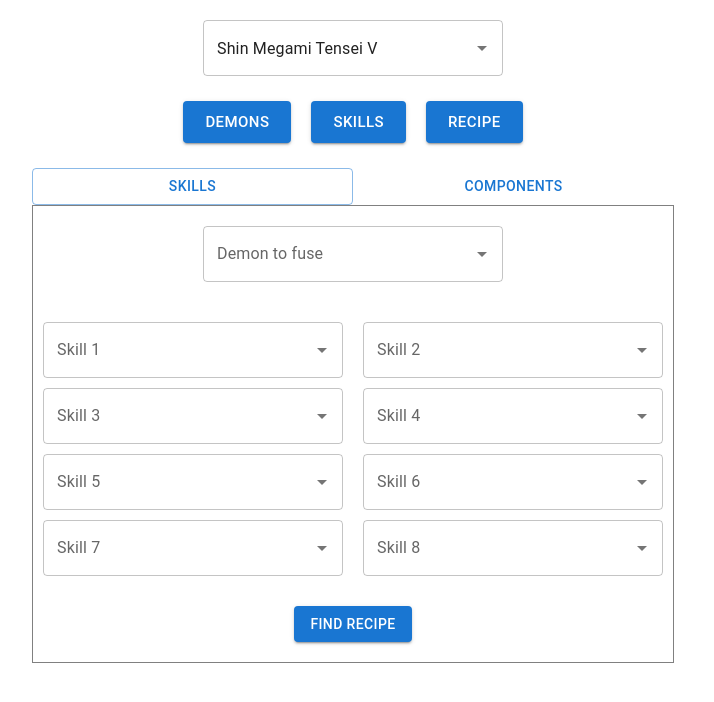
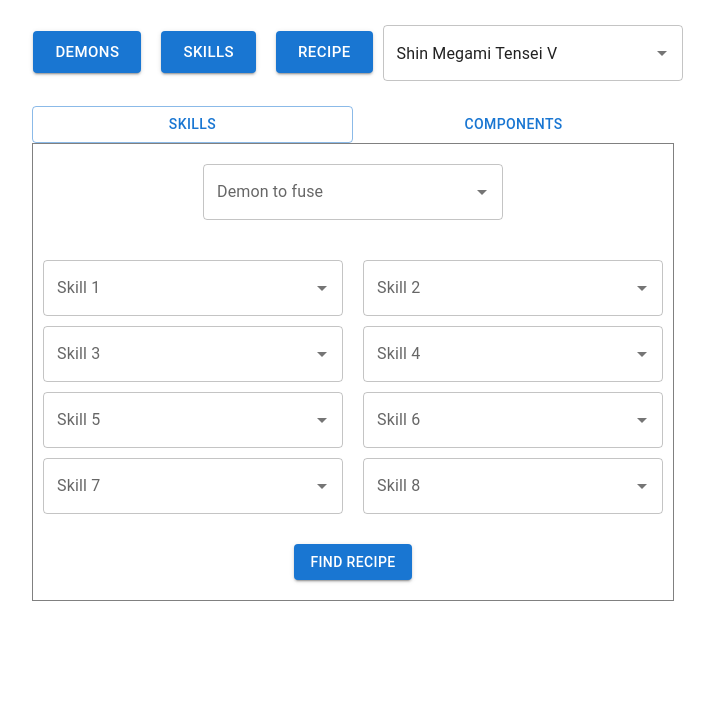
Before and after one commit to Achamoth/smt-calculator, a React (Create React App) app: page /smt-calculator/recipe in a window 1280 px wide. Shown: the top 702 px of the page, without its empty margins (287-1001 px from the left). Built offline with nearby package versions, Linux system fonts and the light colour scheme.

Commit message:
Couple nav bar and game selection

```diff
--- a/src/App.tsx
+++ b/src/App.tsx
@@ -1,27 +1,28 @@
 import { BrowserRouter as Router, Routes, Route } from "react-router-dom";
 import { loadGameData, supportedGames, Game } from "./utils/load_data";
-import { GameSelector } from "./GameSelector";
 import { DemonTable } from "./DemonTable";
 import { DemonDetails } from "./DemonDetails";
 import { Skills } from "./Skills";
 import { FusionRecipe } from "./FusionRecipe/FusionRecipe";
 import { SkillDetails } from "./SkillDetails";
 import { useState } from "react";
+import { NavBar } from "./NavBar";
 
 function App() {
   let [game, setGame] = useState(Game.SMT_V);
   let games = supportedGames();
   let { fusionData, skillList, skillDetails, attributes, resistances } =
     loadGameData(game);
+  let gameSelectorData = {
+    games: games,
+    selectedGame: game,
+    onGameSelectionChanged: setGame,
+  };
 
   return (
-    <div>
-      <GameSelector
-        games={games}
-        selectedGame={game}
-        onGameSelectionChanged={setGame}
-      />
-      <Router basename={"/smt-calculator"}>
+    <Router basename={"/smt-calculator"}>
+      <div>
+        <NavBar gameSelectionProps={gameSelectorData} />
         <Routes>
           <Route
             path="/"
@@ -49,8 +50,8 @@
             element={<DemonDetails fusionData={fusionData} />}
           />
         </Routes>
-      </Router>
-    </div>
+      </div>
+    </Router>
   );
 }
 
--- a/src/DemonDetails.tsx
+++ b/src/DemonDetails.tsx
@@ -1,6 +1,5 @@
 import { useParams, Link } from "react-router-dom";
 import { FusionData } from "./utils/types";
-import { NavBar } from "./NavBar";
 import styles from "./DemonDetails.module.css";
 import { DemonFusions } from "./DemonFusions";
 
@@ -16,7 +15,6 @@
 
   return (
     <div>
-      <NavBar />
       <div className={styles.demonDetailsContents}>
         <div className={styles.demon}>
           <h1>{`LV${demon.level} ${demon.race} ${demon.name}`}</h1>
--- a/src/DemonTable.tsx
+++ b/src/DemonTable.tsx
@@ -7,7 +7,6 @@
   compareDemons,
   demonResist,
 } from "./utils/demon_utils";
-import { NavBar } from "./NavBar";
 import styles from "./DemonTable.module.css";
 import globalStyles from "./globals.module.css";
 
@@ -51,8 +50,6 @@
   let resistances: number[] = props.resistances;
 
   return (
-    <div>
-      <NavBar />
     <div className={globalStyles.centeredContainer}>
       <div className={globalStyles.blockContainerFullWidth}>
         <div className={styles.partialWidthContainer}>
@@ -103,6 +100,5 @@
         </table>
       </div>
     </div>
-    </div>
   );
 }
--- a/src/FusionRecipe/FusionRecipe.tsx
+++ b/src/FusionRecipe/FusionRecipe.tsx
@@ -3,7 +3,6 @@
 import { FusionData, SkillDemonMap } from "../utils/types";
 import { FusionRecipeSkillFinder } from "./FusionRecipeSkillFinder";
 import { FusionRecipeComponentFinder } from "./FusionRecipeComponentFinder";
-import { NavBar } from "../NavBar";
 import styles from "./FusionRecipe.module.css";
 
 enum CalculationType {
@@ -27,8 +26,6 @@
   let [calculationType, setCalculationType] = useState(CalculationType.SKILLS);
 
   return (
-    <div>
-      <NavBar />
     <div className={styles.recipeFinderContainer}>
       <Button
         className={styles.toggleRecipeType}
@@ -39,10 +36,7 @@
       </Button>
       <Button
         className={styles.toggleRecipeType}
-          variant={buttonOutlineType(
-            CalculationType.COMPONENTS,
-            calculationType
-          )}
+        variant={buttonOutlineType(CalculationType.COMPONENTS, calculationType)}
         onClick={(e) => setCalculationType(CalculationType.COMPONENTS)}
       >
         Components
@@ -59,6 +53,5 @@
         )}
       </div>
     </div>
-    </div>
   );
 }
--- a/src/GameSelector.tsx
+++ b/src/GameSelector.tsx
@@ -1,13 +1,12 @@
 import { Autocomplete, TextField } from "@mui/material";
 import { Game } from "./utils/load_data";
-import styles from "./GameSelector.module.css";
 
 type GameSelection = {
   label: string;
   game: Game;
 };
 
-interface GameSelectionProps {
+export interface GameSelectionProps {
   games: Game[];
   selectedGame: Game;
   onGameSelectionChanged: (g: Game) => void;
@@ -19,7 +18,6 @@
   });
 
   return (
-    <div className={styles.centeredContainer}>
     <Autocomplete
       value={{
         label: props.selectedGame.valueOf(),
@@ -37,6 +35,5 @@
       }
       disableClearable={true}
     />
-    </div>
   );
 }
--- a/src/NavBar.module.css
+++ b/src/NavBar.module.css
@@ -1,7 +1,8 @@
 .button {
-    margin: 0px 10px;
+  margin: 6px 10px;
 }
 
 .navBar {
-    margin: 5px;
+  margin: 5px;
+  display: flex;
 }
--- a/src/NavBar.tsx
+++ b/src/NavBar.tsx
@@ -1,9 +1,14 @@
 import { Link } from "react-router-dom";
 import { Button } from "@mui/material";
+import { GameSelector, GameSelectionProps } from "./GameSelector";
 import styles from "./NavBar.module.css";
 import globalStyles from "./globals.module.css";
 
-export function NavBar() {
+interface NavBarProps {
+  gameSelectionProps: GameSelectionProps;
+}
+
+export function NavBar(props: NavBarProps) {
   return (
     <div className={globalStyles.centeredContainer}>
       <div className={styles.navBar}>
@@ -22,6 +27,7 @@
             Recipe
           </Button>
         </Link>
+        <GameSelector {...props.gameSelectionProps} />
       </div>
     </div>
   );
--- a/src/SkillDetails.tsx
+++ b/src/SkillDetails.tsx
@@ -1,6 +1,5 @@
 import { useParams } from "react-router-dom";
 import { SkillDefinition } from "./utils/types";
-import { NavBar } from "./NavBar";
 import styles from "./SkillDetails.module.css";
 import globalStyles from "./globals.module.css";
 
@@ -13,8 +12,6 @@
   let skill = props.skills.find((s) => s.name.toLowerCase() === name)!;
 
   return (
-    <div>
-      <NavBar />
     <div className={globalStyles.centeredContainerNoMargin}>
       <div className={styles.skillDetailContents}>
         <div className={globalStyles.centeredContainerNoMargin}>
@@ -38,6 +35,5 @@
         </table>
       </div>
     </div>
-    </div>
   );
 }
--- a/src/Skills.tsx
+++ b/src/Skills.tsx
@@ -2,7 +2,6 @@
 import { useState } from "react";
 import { TextField } from "@mui/material";
 import { DemonSkillUnlock, SkillDemonMap } from "./utils/types";
-import { NavBar } from "./NavBar";
 import styles from "./Skills.module.css";
 import globalStyles from "./globals.module.css";
 
@@ -41,8 +40,6 @@
     .sort((s1, s2) => (s1.name < s2.name ? -1 : 1));
 
   return (
-    <div>
-      <NavBar />
     <div className={globalStyles.centeredContainer}>
       <div className={globalStyles.blockContainerFullWidth}>
         <div className={styles.partialWidthContainer}>
@@ -81,6 +78,5 @@
         </table>
       </div>
     </div>
-    </div>
   );
 }
```
Lines whose indentation alone changed are shown as unchanged.
